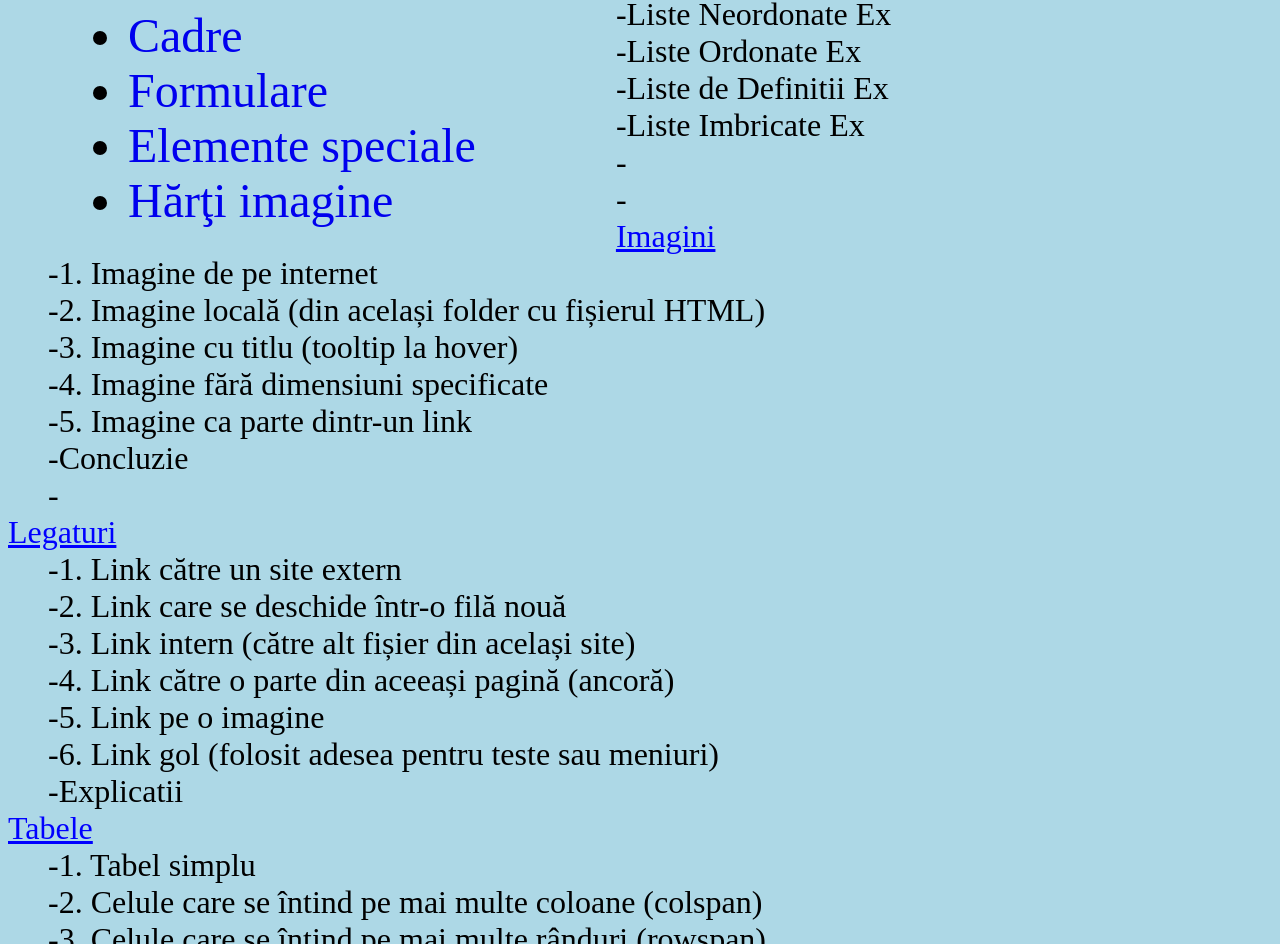
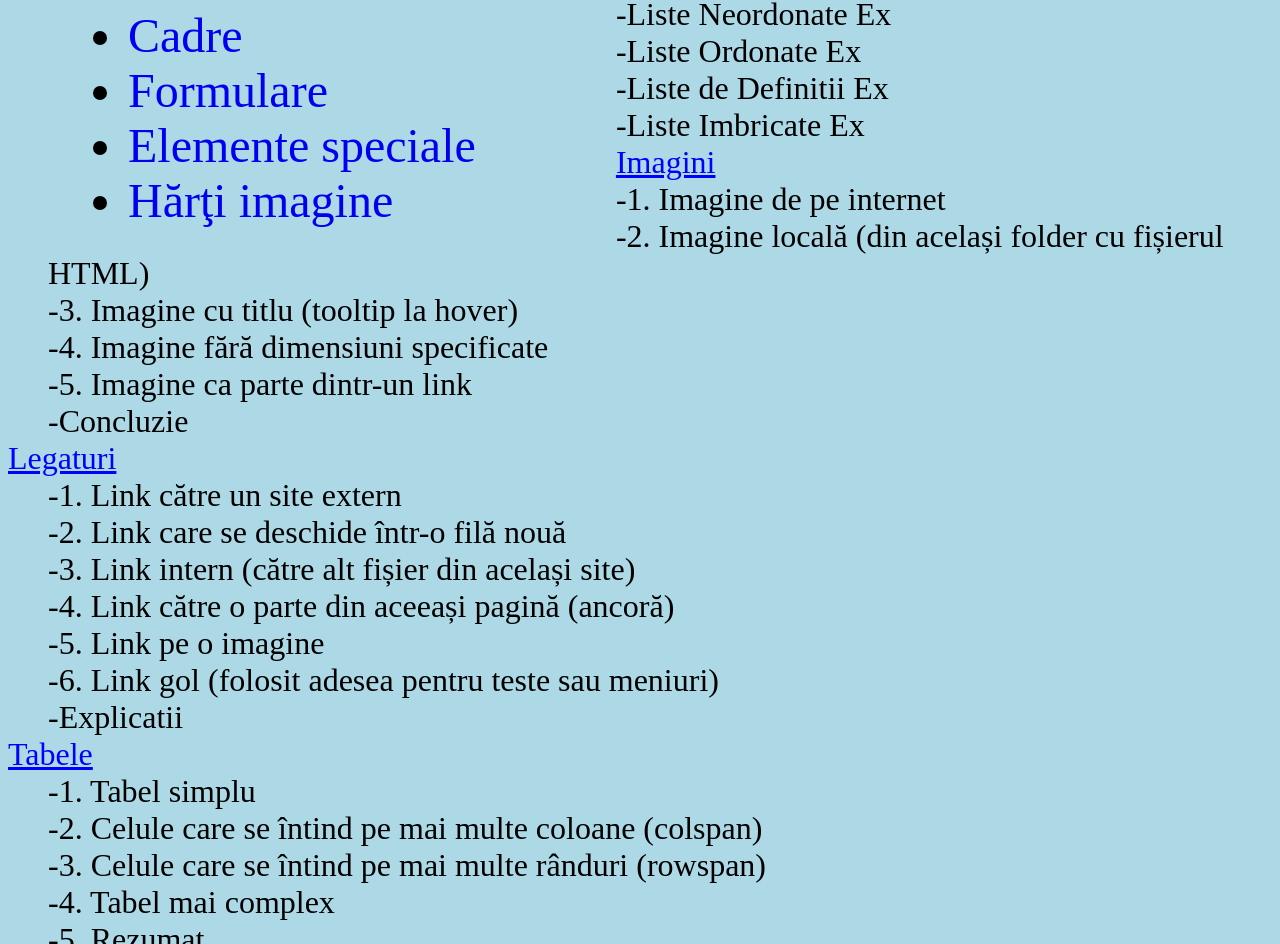
Before and after one commit to TudorRs/HtmlSchool, a plain HTML site: page index.html in a window 1280 px wide. Shown: the part 1510-2454 px from the top of the page. Drawn offline with Linux system fonts and the light colour scheme.

Commit message:
Update index.html

```diff
--- a/index.html
+++ b/index.html
@@ -93,8 +93,7 @@ a {text-decoration:none}
 <DD>-Liste Ordonate Ex
 <DD>-Liste de Definitii Ex
 <DD>-Liste Imbricate Ex
-<DD>-
-<DD>-
+
 <DT><font color="blue"><u>Imagini</font></u>
 <DD>-1. Imagine de pe internet
 <DD>-2. Imagine locală (din același folder cu fișierul HTML)
@@ -102,7 +101,7 @@ a {text-decoration:none}
 <DD>-4. Imagine fără dimensiuni specificate
 <DD>-5. Imagine ca parte dintr-un link
 <DD>-Concluzie
-<DD>-
+
 <DT><font color="blue"><u>Legaturi</font></u>
 <DD>-1. Link către un site extern
 <DD>-2. Link care se deschide într-o filă nouă
```
